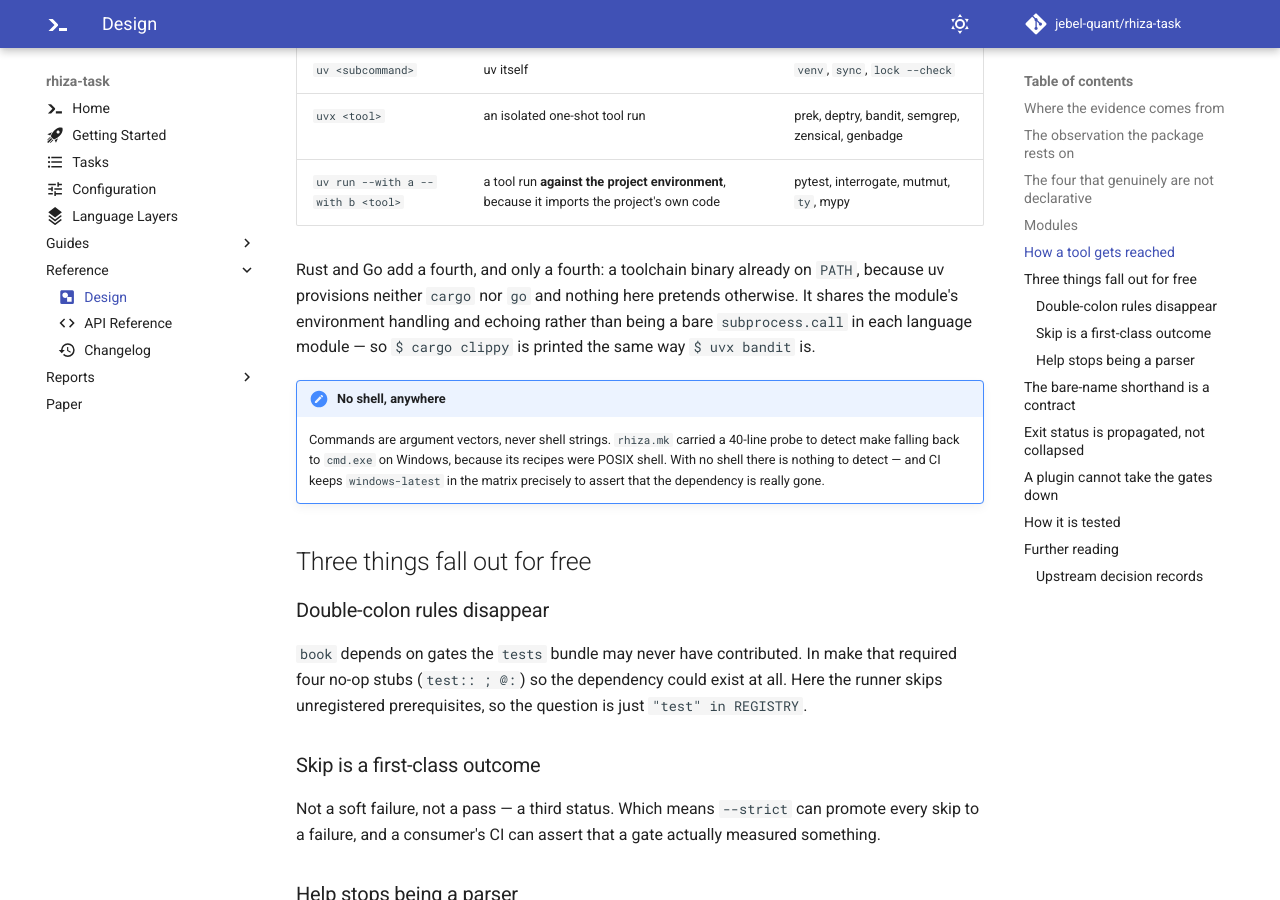
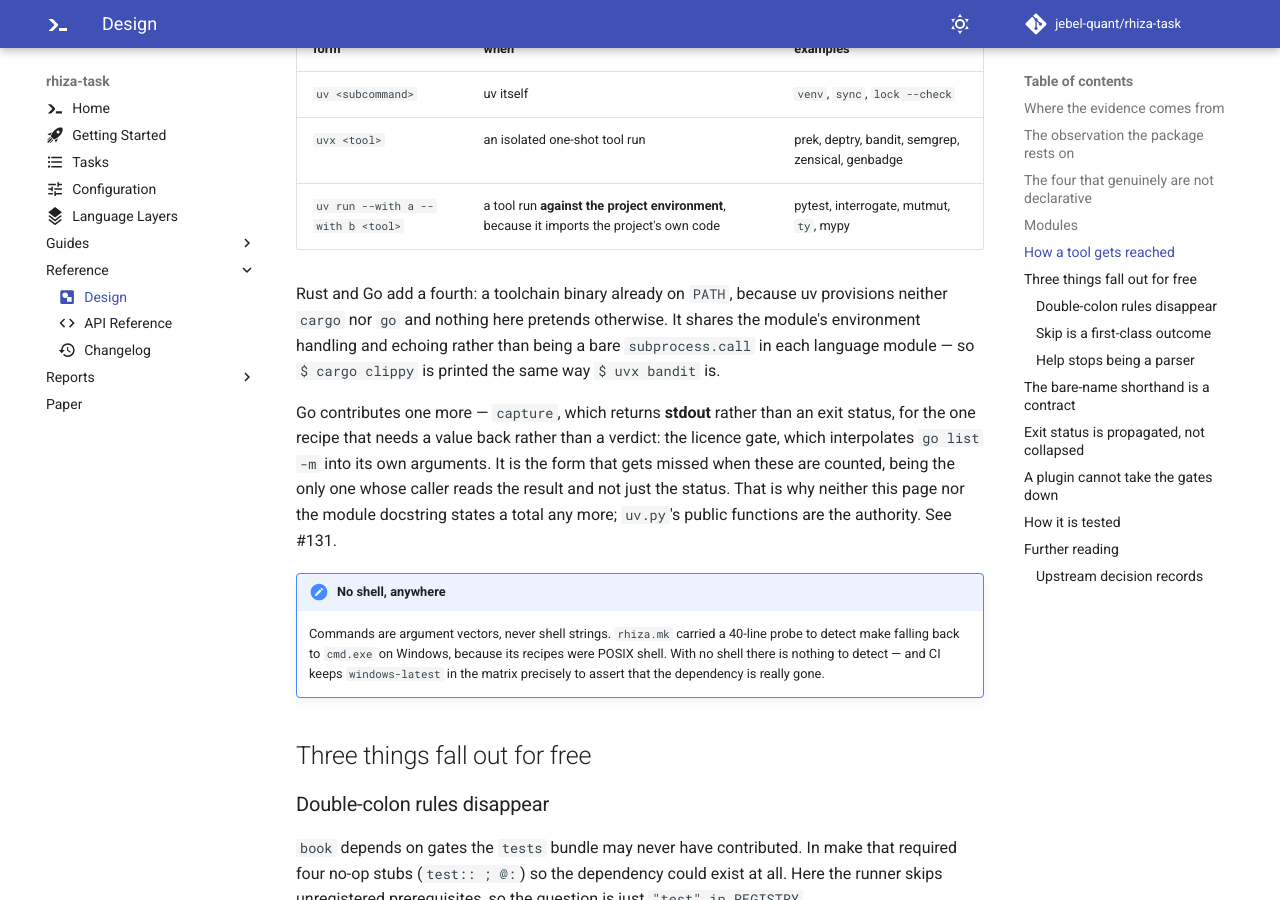
Before and after one commit to Jebel-Quant/rhiza-task, an MkDocs documentation site: the page built from docs/design.md, in a window 1280 px wide and 900 px high, scrolled down 2514 px. Built offline with MkDocs 1.6.1 and Material for MkDocs 9.7.7, drawn with Linux system fonts in a browser that asks for light colours; comment, search, counter and statistics services are not loaded; some of the changed text lies outside the part shown.

Commit message:
docs: stop giving a total for uv.py's entry points, and name capture
`uv.py` exports five public entry points -- `uv`, `uvx`, `uv_run`, `tool` and
`capture` -- and seven places described that set wrongly. Two said "three"
(`__init__.py`, `docs/design.md`), three said "four" (`README.md`, `docs/api.md`,
and `design.md`'s "a fourth, and only a fourth"), `uv.py`'s own docstring made the
same "only a fourth" claim, and `design.md`'s flowchart node enumerated four. Only
`tests/conftest.py` had it right, and its "Five, not three" is asserted by
`test_uv.py` -- but that test checks hermeticity, not the count in prose.

The defect was never the integer three. `uv.py:3` and `design.md:67` say the
retired *Python* make layer used exactly three forms, which is scoped to that
layer's history and is accurate; both are left alone, as CLAUDE.md's rule on
immutable historical figures allows. What was false is `and only a fourth`:
go.mk contributed `capture` as well, for the licence gate that has to interpolate
`go list -m` into its own arguments and so needs stdout rather than a status.

Rather than reset every total to five, this follows the rule the bug argues for:
no prose gives a total, the enumerations that help a reader are completed with
`capture`, and both new paragraphs say that `uv.py`'s public functions are the
authority. A total in prose is read back by nothing -- docs-examples diffs fences,
the doctests evaluate `>>>`, interrogate asks whether a docstring exists -- which
is how five files disagreed with every gate green.

No gate accepts less than it did before, so this is `docs:` and not `feat:`.

Closes #131

Co-Authored-By: Claude Opus 5 (1M context) <noreply@anthropic.com>

````diff
--- a/docs/design.md
+++ b/docs/design.md
@@ -59,7 +59,7 @@ flowchart TD
     REG --> RUN["runner.py<br/><small>dedup · guards · outcomes</small>"]
     CLI --> RUN
     RUN --> UV["uv.py"]
-    UV --> A["uv · uvx · uv run --with · tool"]
+    UV --> A["uv · uvx · uv run --with · tool · capture"]
 ```
 
 ## How a tool gets reached
@@ -73,10 +73,17 @@ distinction is preserved rather than unified, because the make layer already got
 | `uvx <tool>` | an isolated one-shot tool run | prek, deptry, bandit, semgrep, zensical, genbadge |
 | `uv run --with a --with b <tool>` | a tool run **against the project environment**, because it imports the project's own code | pytest, interrogate, mutmut, `ty`, mypy |
 
-Rust and Go add a fourth, and only a fourth: a toolchain binary already on `PATH`, because
-uv provisions neither `cargo` nor `go` and nothing here pretends otherwise. It shares the
-module's environment handling and echoing rather than being a bare `subprocess.call` in
-each language module — so `$ cargo clippy` is printed the same way `$ uvx bandit` is.
+Rust and Go add a fourth: a toolchain binary already on `PATH`, because uv provisions
+neither `cargo` nor `go` and nothing here pretends otherwise. It shares the module's
+environment handling and echoing rather than being a bare `subprocess.call` in each
+language module — so `$ cargo clippy` is printed the same way `$ uvx bandit` is.
+
+Go contributes one more — `capture`, which returns **stdout** rather than an exit status,
+for the one recipe that needs a value back rather than a verdict: the licence gate, which
+interpolates `go list -m` into its own arguments. It is the form that gets missed when
+these are counted, being the only one whose caller reads the result and not just the
+status. That is why neither this page nor the module docstring states a total any more;
+`uv.py`'s public functions are the authority. See #131.
 
 !!! note "No shell, anywhere"
     Commands are argument vectors, never shell strings. `rhiza.mk` carried a 40-line probe
--- a/src/rhiza_task/__init__.py
+++ b/src/rhiza_task/__init__.py
@@ -13,7 +13,7 @@ Layout:
 * :mod:`rhiza_task.spec` -- the task model: ``Task``, ``Guard``, ``Skip``/``Failed``, and
   the registry that replaces make's double-colon rules.
 * :mod:`rhiza_task.config` -- six-layer settings resolution, replacing ``?=`` and ``+=``.
-* :mod:`rhiza_task.uv` -- the three ways rhiza reaches a tool.
+* :mod:`rhiza_task.uv` -- the ways rhiza reaches a tool.
 * :mod:`rhiza_task.runner` -- prerequisite dedup, guard evaluation, outcome bookkeeping.
 * :mod:`rhiza_task.cli` -- the Typer app, generated from the registry.
 * :mod:`rhiza_task.tasks` -- the task modules themselves, loaded by entry point.
````
Also changed, not shown: other parts of docs/design.md (+1 -1 lines), README.md (+1 -1 lines), docs/api.md (+1 -1 lines), 1 other file.
